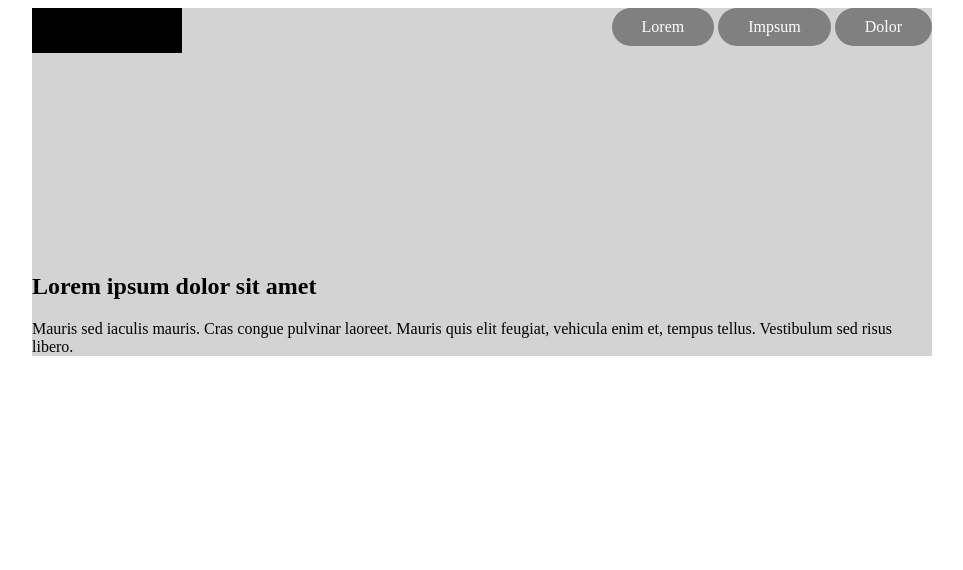
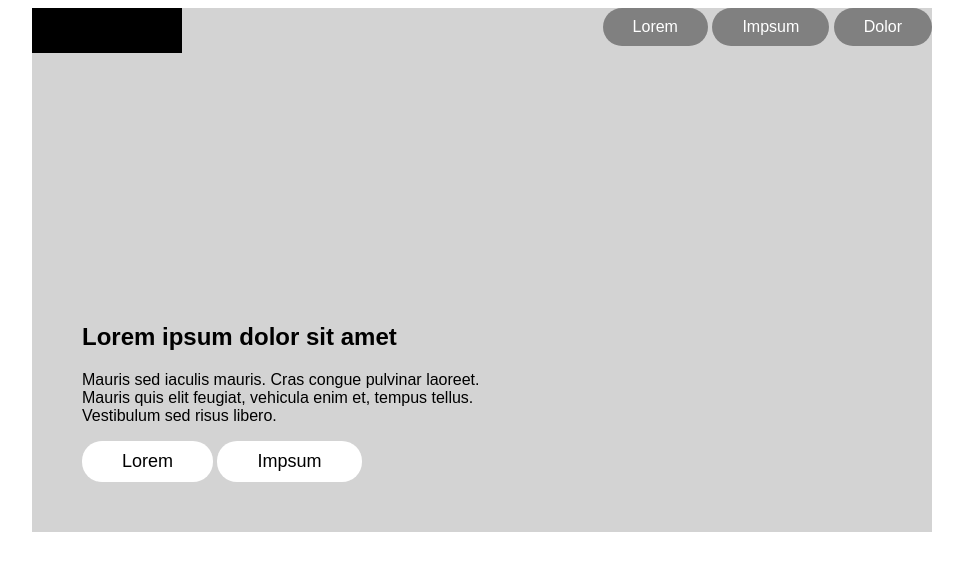
Before and after one commit to IanKelley/iankelley.github.io, a plain HTML site: page LayoutPractice/index.html in a window 1280 px wide. Shown: the whole page, without its empty margins (158-1121 px from the left). Drawn offline with Linux system fonts and the light colour scheme.

Commit message:
Header commit 2

```diff
--- a/LayoutPractice/LayoutPractice.css
+++ b/LayoutPractice/LayoutPractice.css
@@ -4,6 +4,7 @@
 .main-container {
     width: 900px;
     margin: 0 auto 0 auto;
+    font-family: sans-serif
 }
 .promo-container {
     background-color: lightgrey;
@@ -19,16 +20,29 @@
 header {
     display: flex;
 }
-header a {
+.pill-button {
     display: inline-block;
     background: gray;
     padding: 10px 30px 10px 30px;
     border-radius: 20px;
     color: white;
     text-decoration: none;
+
 }
 
+.promo {
+    background-color: white;
+    color:black;
+    font-size: 18px;
+    padding: 10px 40px 10px 40px;
+}
 /* big Promo */
 
 #big-promo {
     padding-top: 200px;
+}
+.promo-message {
+    width: 60%;
+    padding: 50px;
+    font-family: sans-serif;
+}
--- a/LayoutPractice/index.html
+++ b/LayoutPractice/index.html
@@ -11,17 +11,21 @@
           <header>
         <div class="branding"></div>
         <nav>
-            <a href="#">Lorem</a>
-            <a href="#">Impsum</a>
-            <a href="#">Dolor</a>
+            <a class="pill-button" href="#">Lorem</a>
+            <a class="pill-button" href="#">Impsum</a>
+            <a class="pill-button" href="#">Dolor</a>
         </nav>
       </header>
         <section id="big-promo">
-            <div>
-            <h1>Lorem ipsum dolor sit amet</h1>
-            <p>Mauris sed iaculis mauris. Cras congue pulvinar laoreet.
+            <div class="promo-message">
+                <h1>Lorem ipsum dolor sit amet</h1>
+                <p>Mauris sed iaculis mauris. Cras congue pulvinar laoreet.
                 Mauris quis elit feugiat, vehicula enim et, tempus tellus.
                 Vestibulum sed risus libero.</p>
+                <div>
+                    <a class="pill-button promo" href="#">Lorem</a>
+                    <a class="pill-button promo" ref="#">Impsum</a>
+                </div>
             </div>
         </section>
       </div>
```
